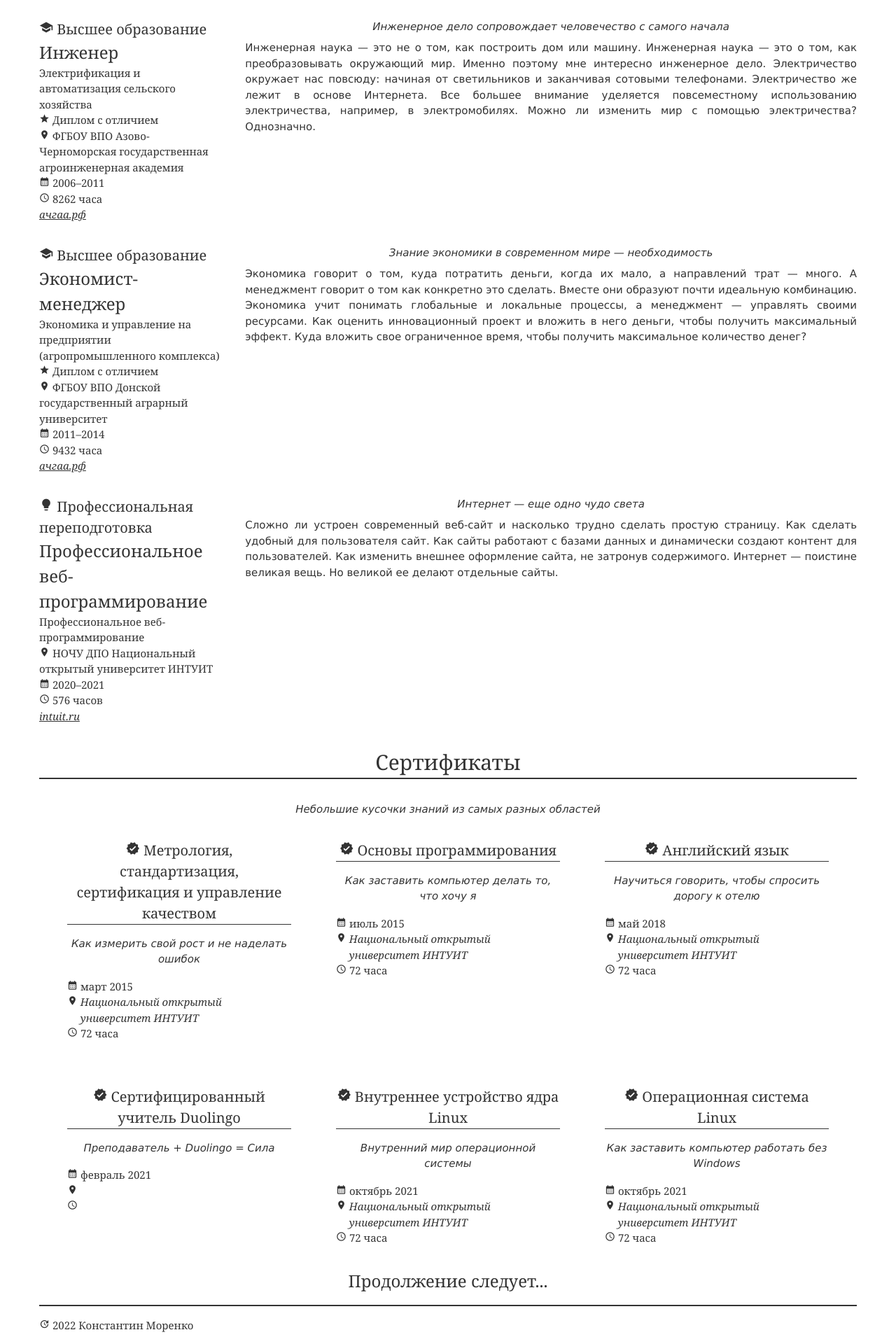
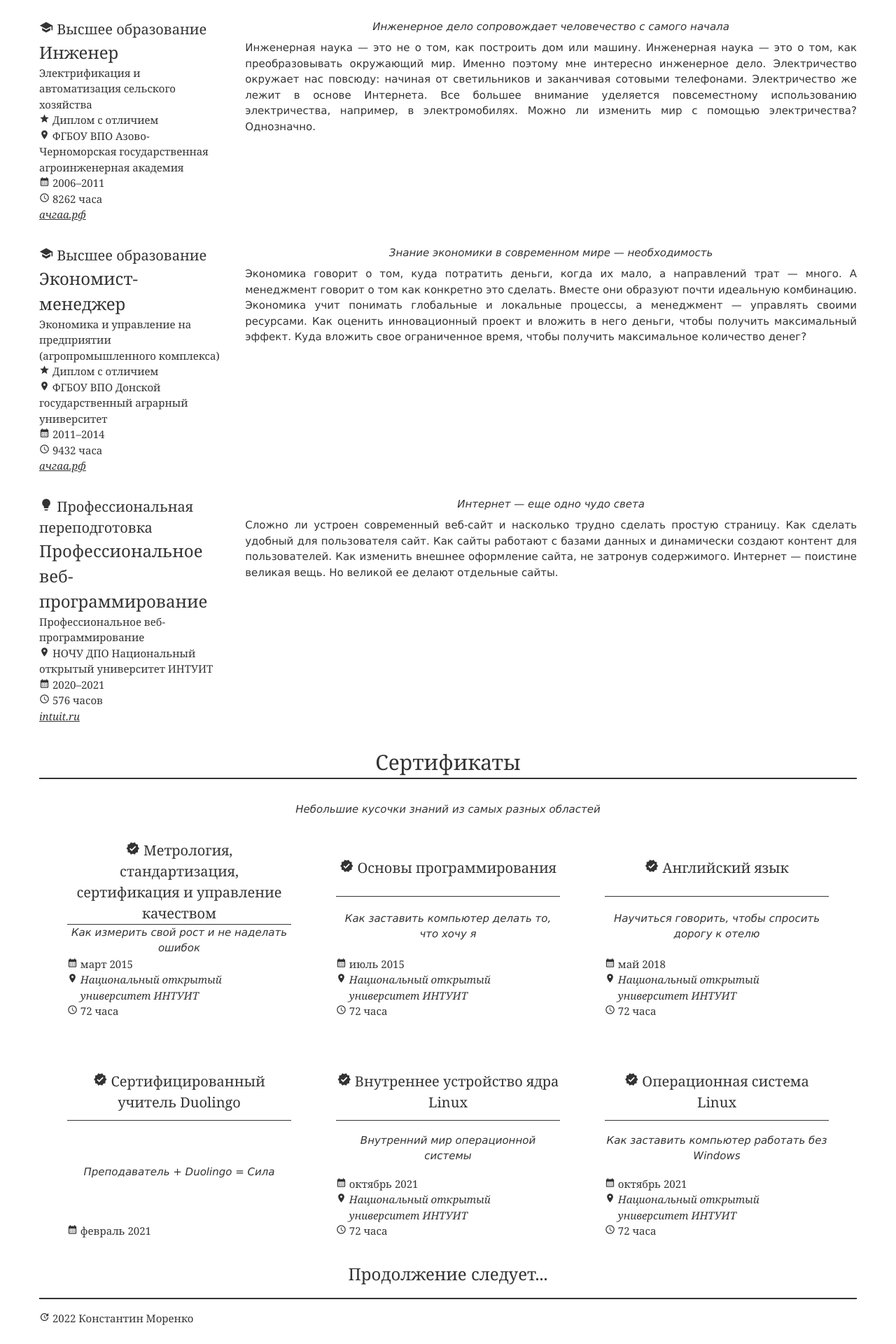
Before and after one commit to konstantin-morenko/jresume, a Jekyll site: the page built from index.md, in a window 1280 px wide. Shown: the part 1606-3526 px from the top of the page at 70% size. Built offline with Jekyll 4.4.1, drawn with Linux system fonts in a browser that asks for light colours.

Commit message:
Date/place fixed

```diff
--- a/_includes/certificates.html
+++ b/_includes/certificates.html
@@ -10,15 +10,24 @@
     {% for cert in certificates.list %}
     <div class="certificate">
       <div class="title">
+	<div class="title-caption">
 	  <span class="material-icons">verified</span>
 	  {{ cert.title }}
 	</div>
+      </div>
       <div class="description">{{ cert.description }}</div>
       <div class="info">
+	{% if cert.date %}
 	<div class="date">
+	  <div class="icon">
 	    <span class="material-icons">calendar_month</span>
+	  </div>
+	  <div class="text">
 	    {{ cert.date }}
 	  </div>
+	</div>
+	{% endif %}
+	{% if cert.place %}
 	<div class="place">
 	  <div class="icon">
             <span class="material-icons">place</span>
@@ -27,10 +36,17 @@
             {{ cert.place }}
 	  </div>
 	</div>
+	{% endif %}
+	{% if cert.value %}
 	<div class="value">
+	  <div class="icon">
 	    <span class="material-icons">schedule</span>
+	  </div>
+	  <div class="text">
 	    {{ cert.value }}
 	  </div>
+	</div>
+	{% endif %}
       </div>
     </div>
     {% endfor %}
--- a/css/main.scss
+++ b/css/main.scss
@@ -172,12 +172,21 @@ body {
     .certificate {
 	flex-basis: 320px;
 	margin: 2*$margin;
+	display: flex;
+	flex-direction: column;
+	align-content: space-between;
+	min-height: 250px;
 	.title {
+	    min-height: 80px;
 	    font-family: $fonts-header;
 	    font-size: 20px;
 	    text-align: center;
-	    margin-bottom: $margin;
+	    margin-bottom: auto;
 	    border-bottom: 1px $color solid;
+	    display: flex;
+	    .title-caption {
+		margin: auto;
+	    }
 	}
 	.description {
 	    text-align: center;
@@ -185,11 +194,10 @@ body {
 	}
 	.info {
 	    font-family: $fonts-header;
-	    margin-top: $margin;
+	    margin-top: auto;
 	    display: flex;
 	    flex-direction: column;
-	    .place {
-		font-style: italic;
+	    .place, .date, .value {
 		display: flex;
 		flex-direction: row;
 		.icon {
@@ -198,6 +206,9 @@ body {
 		.text {
 		    flex-basis: 100%;
 		}
+	    }
+	    .place {
+		font-style: italic;
 	    }
 	}
     }
```
Lines whose indentation alone changed are shown as unchanged.
